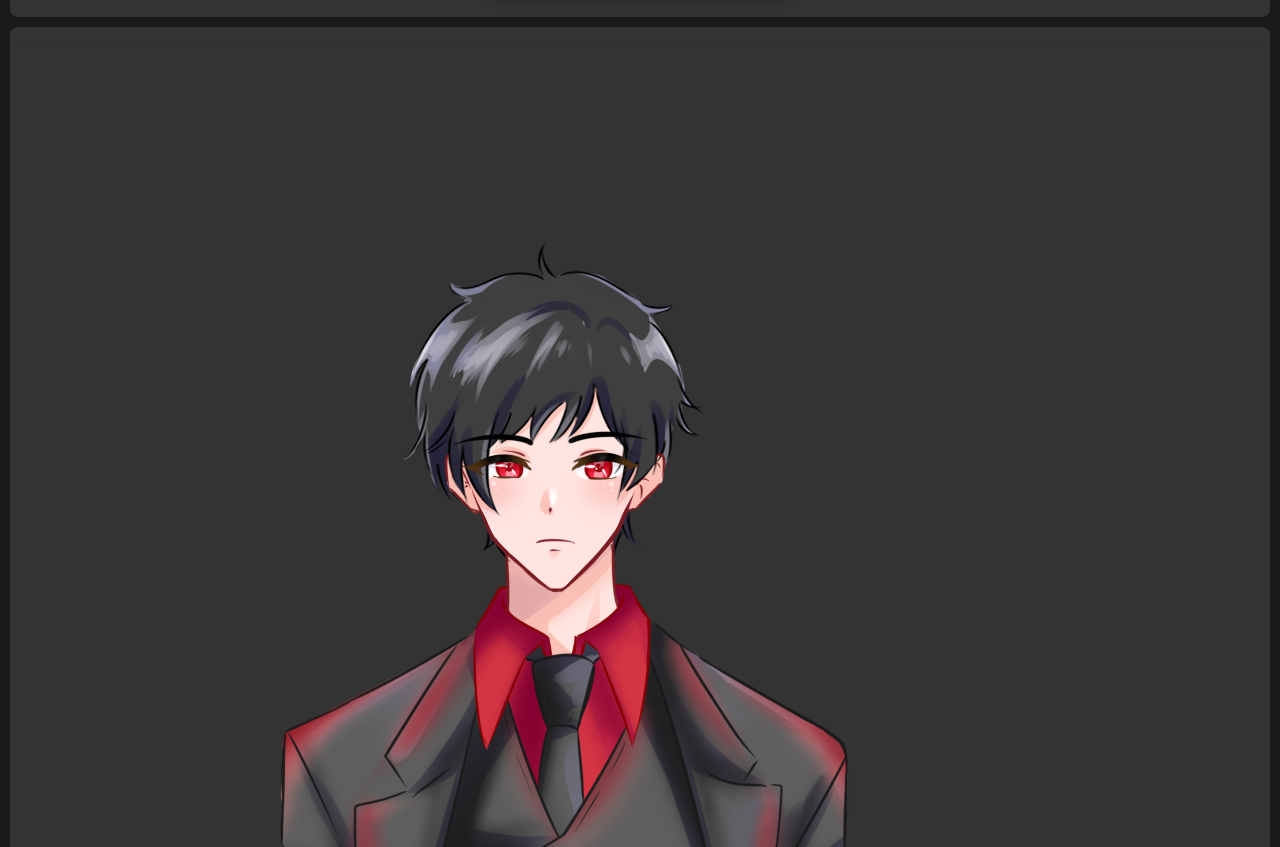
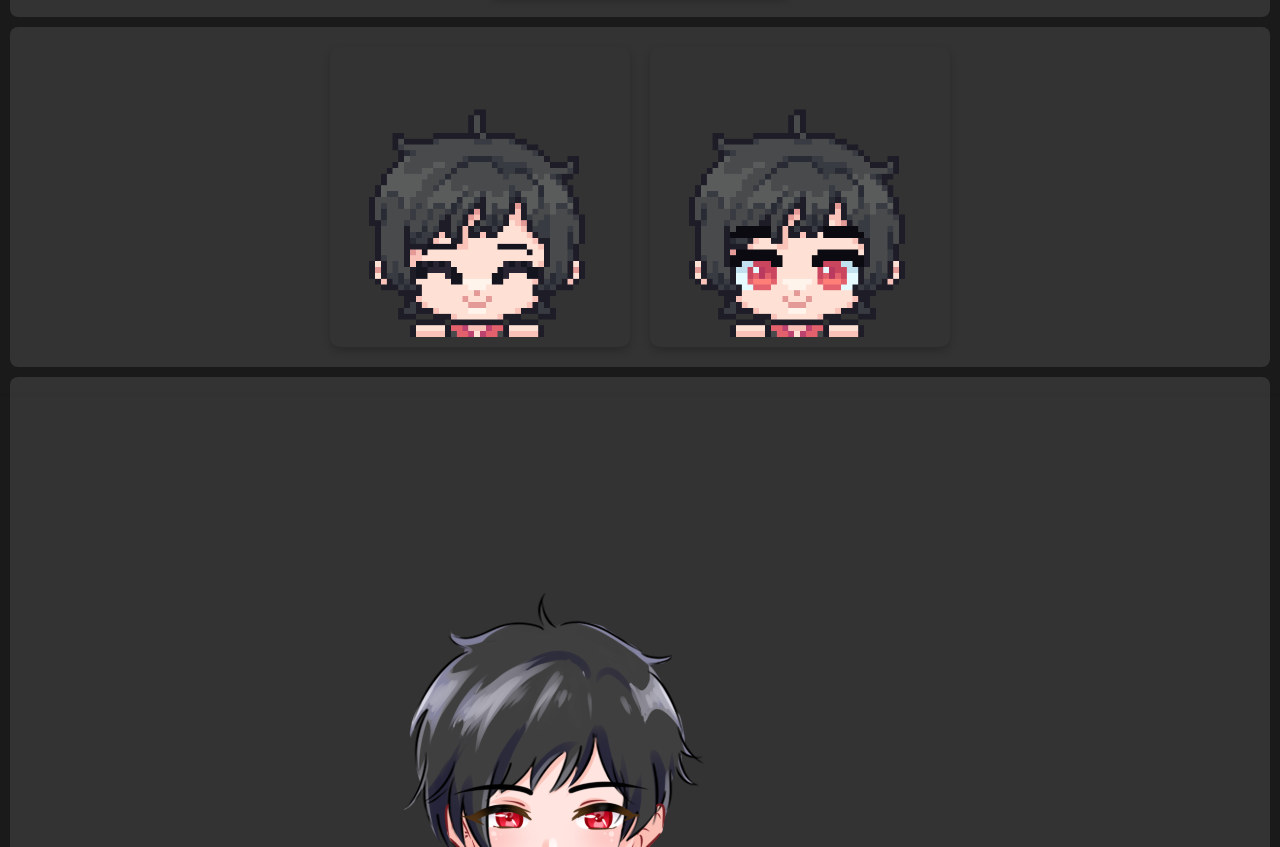
Before and after one commit to JoshuaTrinh5262/joshuatrinh, a plain HTML site: page images.html in a window 1280 px wide. Shown: the part 1053-1900 px from the top of the page. Drawn offline with Linux system fonts and the light colour scheme.

Commit message:
Update images.html

```diff
--- a/images.html
+++ b/images.html
@@ -21,7 +21,10 @@
             <img class="image" src="public/images/Joshua_Smug.png" alt="Joshua_Smug" width="300" height="300">
         </div>
         <div class="image-container">
-            <img class="image" src="public/images/Joshua.png" alt="joshua">
+            <img class="image" src="public/images/peek_joshua_closed_eyes.gif" alt="peek_joshua_closed_eyes" width="300" height="300">
+            <img class="image" src="public/images/peek_joshua.gif" alt="peek_joshua" width="300" height="300">
+        </div>
+        <div class="image-container">
             <img class="image" src="public/images/Joshua.png" alt="joshua">
         </div>
     </main>
```
